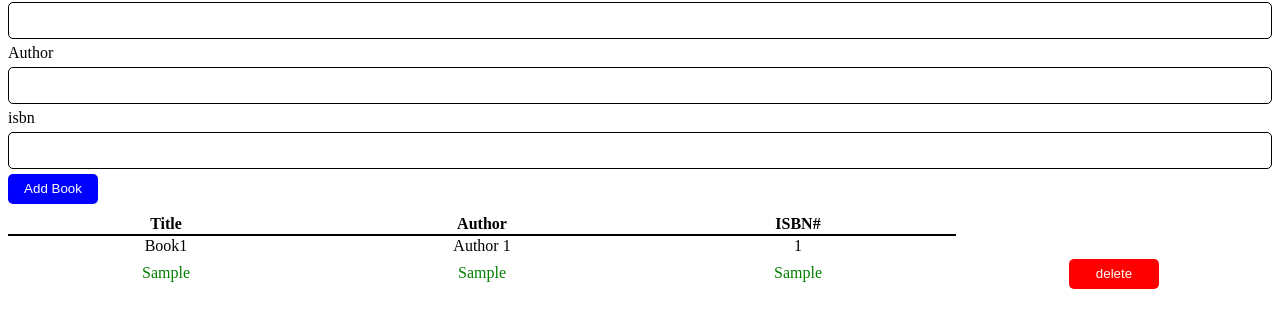
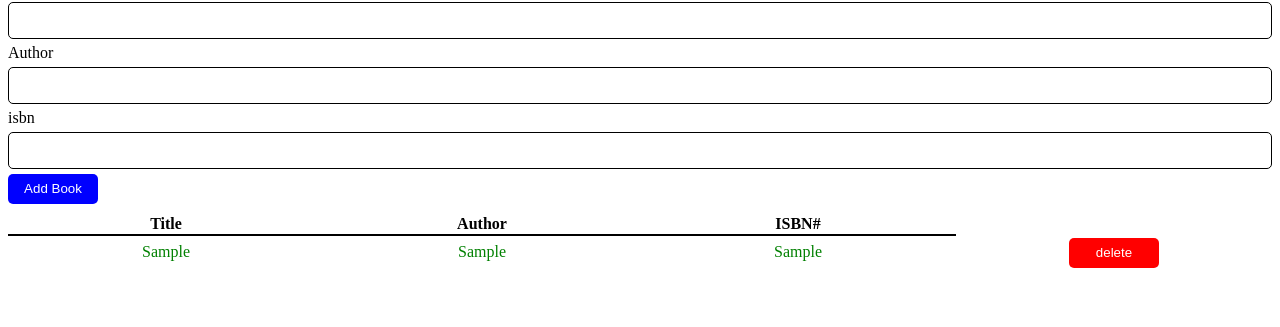
Before and after one commit to acciojob/book-list-saivivek122, a website: page main.html in a window 1280 px wide. Both pictures are taken after typing "Sample", "Sample", "Sample" into the empty fields and a click on the button "Add Book". Shown: the part 101-428 px from the top of the page. Drawn offline with Linux system fonts and the light colour scheme.

Commit message:
created a submission

```diff
--- a/main.html
+++ b/main.html
@@ -28,11 +28,7 @@
 			</tr>
 		</thead>
 		<tbody id="tbody">
-		<tr>
-			<td>Book1 </td>
-			<td>Author 1</td>
-			<td>1</td>
-		</tr>
+
 		</tbody>
 
 	</table>
--- a/script.js
+++ b/script.js
@@ -3,14 +3,14 @@
 let author=document.getElementById("author");
 let isbn=document.getElementById("isbn");
 let button=document.getElementById("submit")
-let table=document.getElementById("book-list")
+
 
 
 function getBookDetails(){
 	if(title.value=="" ||author.value=="" ||isbn.value==""){
 		return;
 	}
-	let tr=tbody.insertRow();
+	let tr=tbody.insertRow(0);
 	let deleteButton=document.createElement("button");
 	deleteButton.id="delete"
 	deleteButton.textContent="delete";
```
